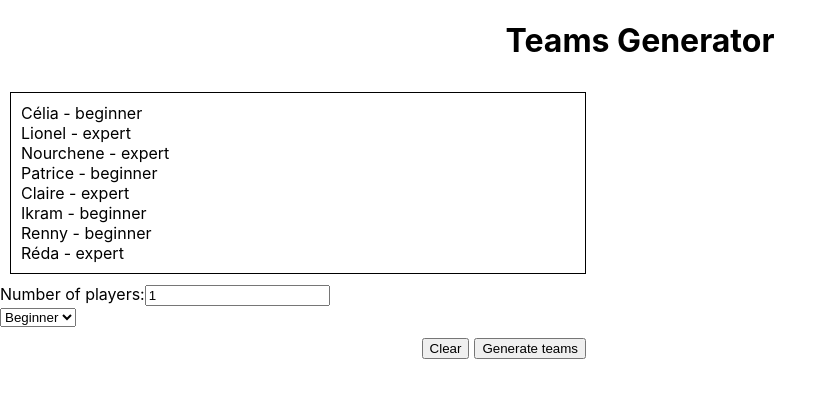
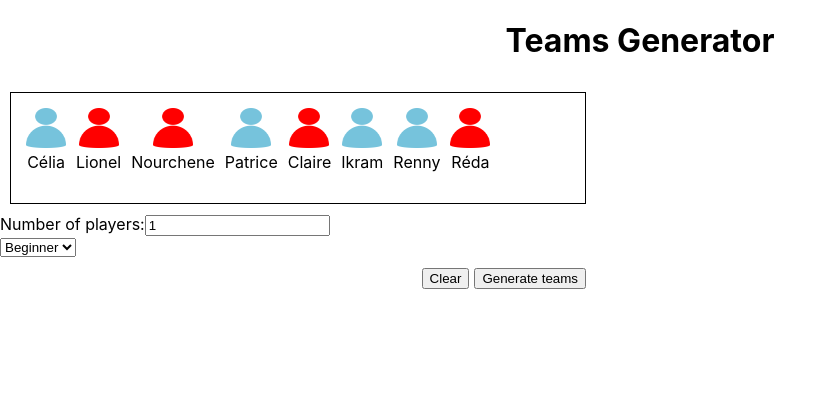
Before and after one commit to CeliaDoolaeghe/team-generator, a React (Create React App) app: page / in a window 1280 px wide. Shown: the top 398 px of the page, without its empty margins (0-837 px from the left). Built offline with nearby package versions, Linux system fonts and the light colour scheme.

Commit message:
add player icon

```diff
--- a/src/components/Player.js
+++ b/src/components/Player.js
@@ -1,7 +1,10 @@
 import React from 'react';
 
+const playerIcon = require('../assets/contact.png');
+
 export default ({ name, level }) => (
-  <div>
-    <span>{name} - {level}</span>
+  <div className="player">
+    <img className={`icon-${level}`} src={playerIcon} alt={level} height='40px' width='40px'/>
+    <p className="player-name">{name}</p>
   </div>
 );
--- a/src/stylesheets/team-generator.css
+++ b/src/stylesheets/team-generator.css
@@ -25,3 +25,21 @@ h1 {
     color: red;
     margin-left: 5px;
 }
+
+.icon-beginner {
+    filter: invert(73%) sepia(54%) saturate(303%) hue-rotate(152deg) brightness(89%) contrast(93%);
+}
+
+.icon-expert {
+    filter: invert(20%) sepia(74%) saturate(6262%) hue-rotate(2deg) brightness(89%) contrast(139%);
+}
+
+.player {
+    display: inline-block;
+    text-align: center;
+    margin: 5px;
+}
+
+.player-name {
+    margin-top: 0;
+}
```
Also changed, not shown: src/assets/contact.png (added).
